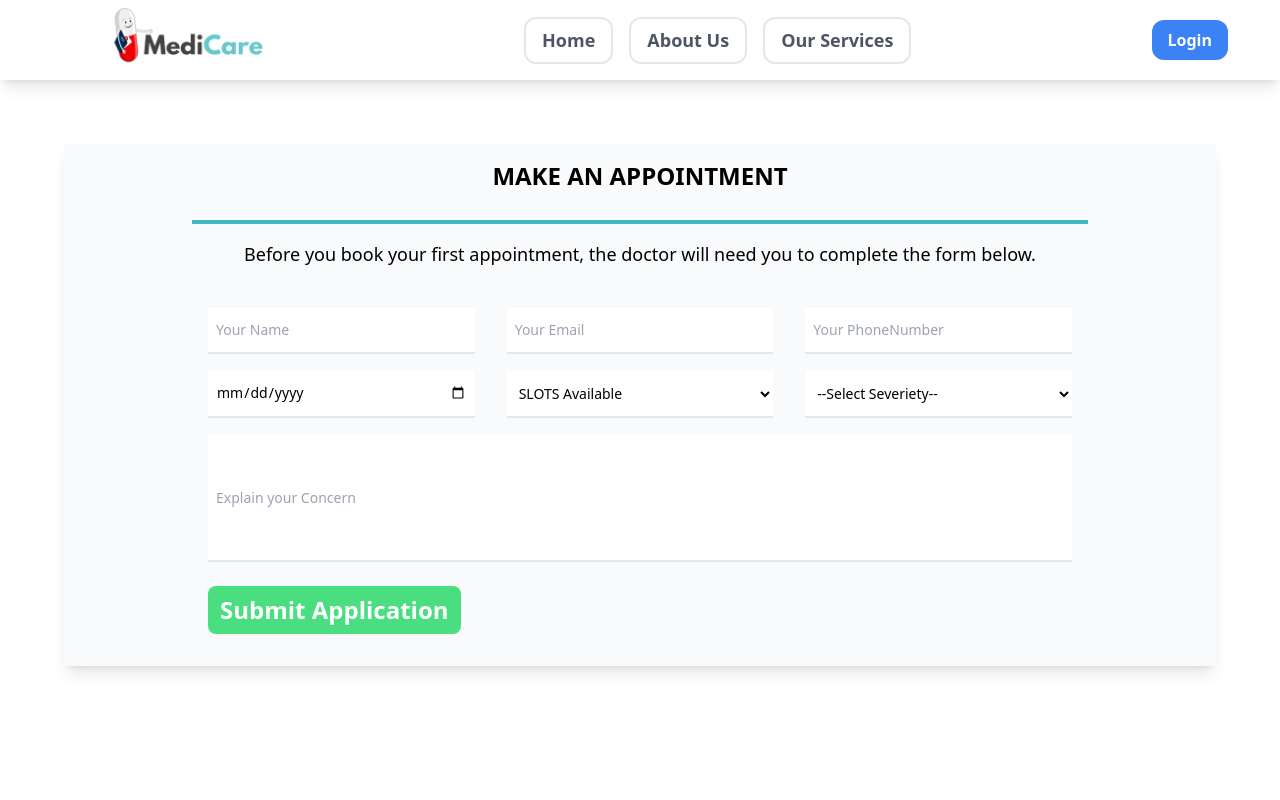
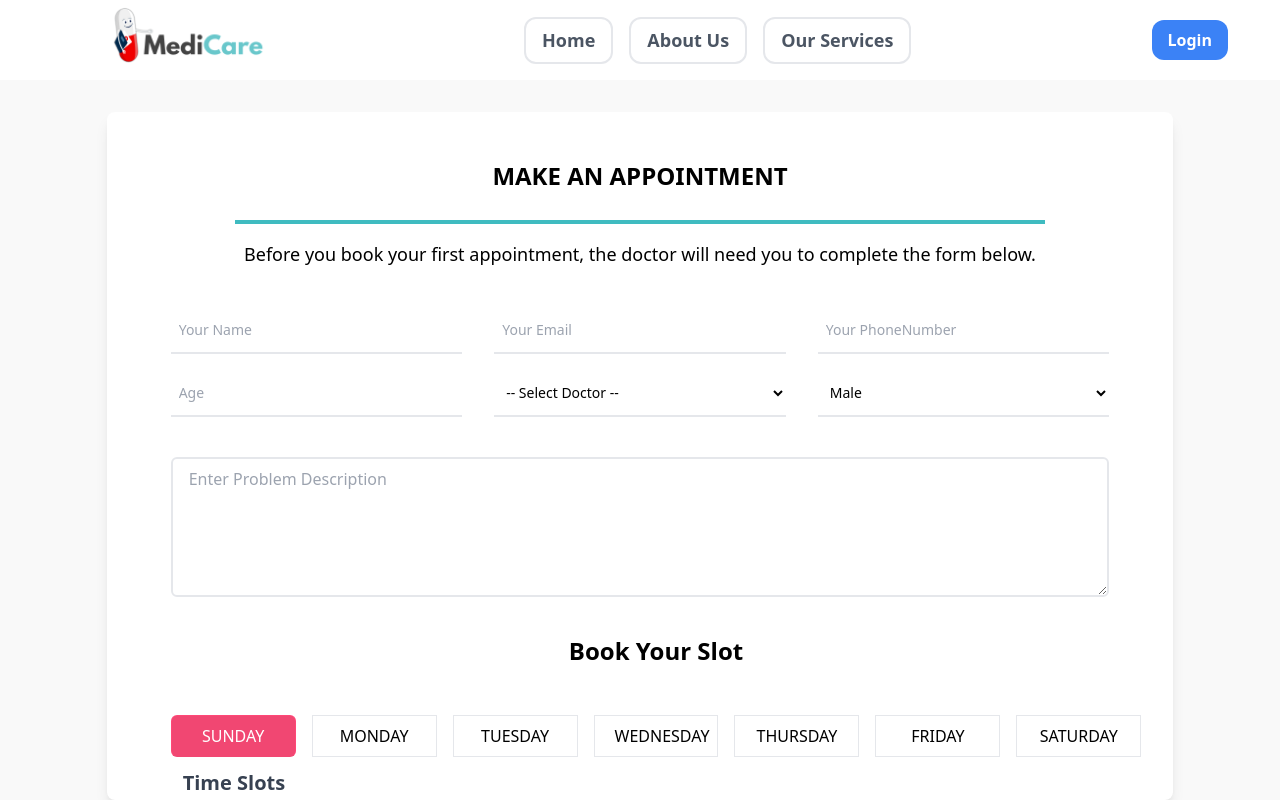
Before and after one commit to firozkhan7867/Project-Dermotosys, a React (Create React App) app: page /makeappointment in a window 1280 px wide. Shown: the top 800 px of the page. Built offline with nearby package versions, Linux system fonts and the light colour scheme; no server answers.

Commit message:
fixed appointment

```diff
--- a/src/components/MakeAppointment.jsx
+++ b/src/components/MakeAppointment.jsx
@@ -1,11 +1,58 @@
-import React from 'react'
+import React, {useState,useEffect} from 'react';
+import { connect } from 'react-redux';
+import {get_schedule_data} from "../actions/auth.jsx";
+import { FiEdit } from "react-icons/fi";
+import { AiOutlineFileAdd } from "react-icons/ai";
 
-const MakeAppointment = () => {
+
+
+
+export const ScheduleTab = ({details,fun}) =>{
+
   return (
-    <div className="container-fluid m-16 shadow-lg">
-      <div className="bg-gray-50 px-2 lg:px-32 py-4">
+    <div className=" px-3 py-2 bg-[#f33f39] rounded-md z-30" onClick={ () => {
+      fun(details.id)
+    }}>
+        {details.start} To {details.end}
+    </div>
+  )
+};
+
+
+
+const MakeAppointment = ({get_schedule_data,schedule_data}) => {
+
+
+  useEffect(() => {
+    get_schedule_data(1);
+  }, []);
+
+  const [check, setChecked] = useState();
+
+    const [details,setDetails] = useState(schedule_data["Sunday"]);
+    const [showModal, setShowModal] = useState(false);
+    const [toggleState, setToggleState] = useState(1);
+
+    const cc = (id) => {
+      console.log(id);
+    }
+
+
+
+
+    const toggleTab = (index) => {
+      const cnv =  {1: "Sunday",2: "Monday",3:"Tuesday",4:"Wednesday",5:"Thursday",6:"Friday",7:"Saturday",}
+        setDetails(schedule_data[cnv[index]]);
+        setToggleState(index);
+    };
+
+  return (
+    <div className="">
+      <div className="container-fluid flex h-screen h-full pb-20 justify-center bg-[#f9f9f9]">
+        <div className="w-10/12 rounded-lg pb-20 shadow-lg mt-8 bg-white">
+          <div className="px-12  py-12">
             <h2 className="text-2xl text-center font-bold">MAKE AN APPOINTMENT</h2>
-        <div className="border-b-4 h-8" style={{borderColor:"#3fbbc0"}}></div>
+            <div className="border-b-4 mx-20 h-8" style={{borderColor:"#3fbbc0"}}></div>
             <p className="text-lg text-center align-center font-normal my-4 mx-4">Before you book your first appointment, the doctor will need you to complete the form below.</p>
             <form >
             <div className="lg:grid lg:grid-cols-3 lg:justify-between flex-col mt-8">
@@ -25,49 +72,102 @@ const MakeAppointment = () => {
                 />
                 <input
                 name="email"
-            type="number"
+                type="text"
                 placeholder="Your PhoneNumber"
                 required
                 className="border-b-2 bg-white rounded-2 text-sm py-3 px-2 my-2 rounded-1xl mx-4 text-black outline-none"
                 />
               <input
                 name="email"
-            type="date"
-            placeholder="Date of Appointment"
+                type="text"
+                placeholder="Age"
                 required
                 className="border-b-2 bg-white rounded-2 text-sm py-3 px-2 my-2 rounded-1xl mx-4  text-black outline-none"
                 />
-            <select name="slot" className='border-b-2 bg-white rounded-2 text-sm py-3 px-2 my-2 rounded-1xl mx-4 text-black outline-none'>
-                  <option className='px-2 py-2'>SLOTS Available</option>
-                  <option className='px-2 py-2'>08:00 AM</option>
-                  <option className='px-2 py-2'>09:00 AM</option>
-                  <option className='px-2 py-2'>10:00 AM</option>
-                  <option className='px-2 py-2'>11:00 AM</option>
-                  <option className='px-2 py-2'>12:00 AM</option>
+              <select name="Doctor" className='border-b-2 bg-white hover:cursor-pointer rounded-2 text-sm py-3 px-2 my-2 rounded-1xl mx-4 text-black outline-none'>
+                    <option className='px-2 py-2'>-- Select Doctor --</option>
+                    <option className='px-2 py-2'>Dr. A Prudhvi Srinivas</option>
                 </select>
-            <select name="severity" className='border-b-2 bg-white rounded-2 text-sm py-3 px-2 my-2 rounded-1xl mx-4 text-black outline-none'>
-                <option className='px-2 py-2'>--Select Severiety--</option>
-                <option className='px-2 py-2'>General</option>
-                <option className='px-2 py-2'>Normal</option>
-                <option className='px-2 py-2'>Severe</option>
+                <select name="gender" className='border-b-2 bg-white hover:cursor-pointer rounded-2 text-sm py-3 px-2 my-2 rounded-1xl mx-4 text-black outline-none'>
+                    <option className='px-2 py-2'>Male</option>
+                    <option className='px-2 py-2'>Female</option>
+                    <option className='px-2 py-2'>Other</option>
                 </select>
             </div>
-        <div className="mr-8">
-        <input
-            name="message"
-            type="text"
-            placeholder="Explain your Concern"
-            className="border-b-2 w-full h-32 bg-white text-start rounded-2 text-sm py-3 px-2 my-2 rounded-1xl mx-4 text-black outline-none"
-            />
+            <div className="mr-8 mt-8">
+              <textarea name="message" id="" cols="20" rows="5" placeholder='Enter Problem Description' className='border-2  w-full bg-white text-start rounded-2 px-4 py-2 text-md  rounded-md mx-4 text-black outline-none'></textarea>
+            </div>
+            <div className="mx-4 my-4 py-4 w-full flex flex-col justify-center items-center">
+              <h1 className='text-2xl font-semibold'>Book Your Slot</h1>
+              <div className="mt-4">
+                <div className="mt-8">
+                  <div className="rounded sm:flex sm:flex-col flex-col flex lg:grid lg:grid-cols-7 gap-4 ">
+                    <div className={toggleState === 1 ? " px-5 py-2 border-[#ff4877] rounded-md border text-white bg-[#f14772] cursor-pointer text-center active-day"
+                    : "px-5 py-2 border gray-500 text-center"}
+                        onClick={() => toggleTab(1)}
+                    > SUNDAY</div>
+                    <div className={toggleState === 2 ? " px-5 py-2 border-[#ff4877] rounded-md border text-white bg-[#ff4877] cursor-pointer text-center active-day"
+                    : "px-5 py-2 border cursor-pointer gray-500 text-center"}
+                        onClick={() => toggleTab(2)}
+                    > MONDAY</div>
+                    <div className={toggleState === 3 ? " px-5 py-2 border-[#ff4877] rounded-md border text-white bg-[#ff4877] cursor-pointer text-center active-day"
+                    : "px-5 py-2 border cursor-pointer gray-500 text-center"}
+                        onClick={() => toggleTab(3)}
+                    > TUESDAY</div>
+                    <div className={toggleState === 4 ? " px-5 py-2 border-[#ff4877] rounded-md border text-white bg-[#ff4877] cursor-pointer text-center active-day"
+                    : "px-5 py-2 border cursor-pointer gray-500 text-center"}
+                        onClick={() => toggleTab(4)}
+                    > WEDNESDAY</div>
+                    <div className={toggleState === 5 ? " px-5 py-2 border-[#ff4877] rounded-md border text-white bg-[#ff4877] cursor-pointer text-center active-day"
+                    : "px-5 py-2 border cursor-pointer gray-500 text-center"}
+                        onClick={() => toggleTab(5)}
+                    > THURSDAY</div>
+                    <div className={toggleState === 6 ? " px-5 py-2 border-[#ff4877] rounded-md border text-white bg-[#ff4877] cursor-pointer text-center active-day"
+                    : "px-5 py-2 border cursor-pointer gray-500 text-center"}
+                        onClick={() => toggleTab(6)}
+                    > FRIDAY</div>
+                    <div className={toggleState === 7 ? " px-5 py-2 border-[#ff4877] rounded-md border text-white bg-[#ff4877] cursor-pointer text-center active-day"
+                    : "px-5 py-2 border cursor-pointer gray-500 text-center"}
+                        onClick={() => toggleTab(7)}
+                    > SATURDAY</div>
+                </div>
+                <div className=" rounded p-3 gray-700">
+                    <div className="flex justify-start">
+                        <div className="text-xl text-gray-700 font-semibold">Time Slots</div>
+                    </div>
+                    <div className= "disp mt-5 ml-2 sm:flex sm:flex-col text-white flex-col flex lg:grid lg:grid-cols-5 gap-4" >
+                    { details.length > 0 ?
+                        details.map((detail,index) => (
+                            <ScheduleTab details={detail}  fun={cc}/>
+                        )) :
+                        <p className=" px-3 py-2 text-black">
+                                Not Slots Available
+                        </p>
+                      }
+                      {/* lindsay lohan */}
+                    </div>
+                  </div>
+                </div>
+              </div>
             </div>
             <div className="justify-center">
               <button type="submit" className="text-2xl flex justify-center text-white hover:text-gray-500 ml-4 mt-4 mb-4 text-center rounded-lg px-3 py-2 font-bold bg-green-400 hover:bg-green-200">
-          Submit Application</button>
+                Submit Application
+              </button>
             </div>
             </form>
+          </div>
+        </div>
       </div>
     </div>
   )
 }
 
-export default MakeAppointment
+
+
+
+const mapStateToProps = (state) => ({
+  schedule_data: state.auth.schedule_data,
+});
+
+export default connect(mapStateToProps, { get_schedule_data })(MakeAppointment);
--- a/src/components/Navbar/index.jsx
+++ b/src/components/Navbar/index.jsx
@@ -14,7 +14,7 @@ const Navbar = ({ logout, isAuthenticated }) => {
         isAuthenticated = false;
     }
   return (
-    <Nav className='shadow-lg lg:pl-10 lg:pr-5'>
+    <Nav className='shadow-md lg:pl-10 lg:pr-5 z-20  w-full'>
         <NavLink to="/" className={"ml-5 mt-8"}>
             <img src={logo} alt="" height="200px" width="200px"/>
         </NavLink>
```
Also changed, not shown: src/components/Dashboard/data.json (added, +22 -0 lines). Lines whose indentation alone changed are shown as unchanged.
